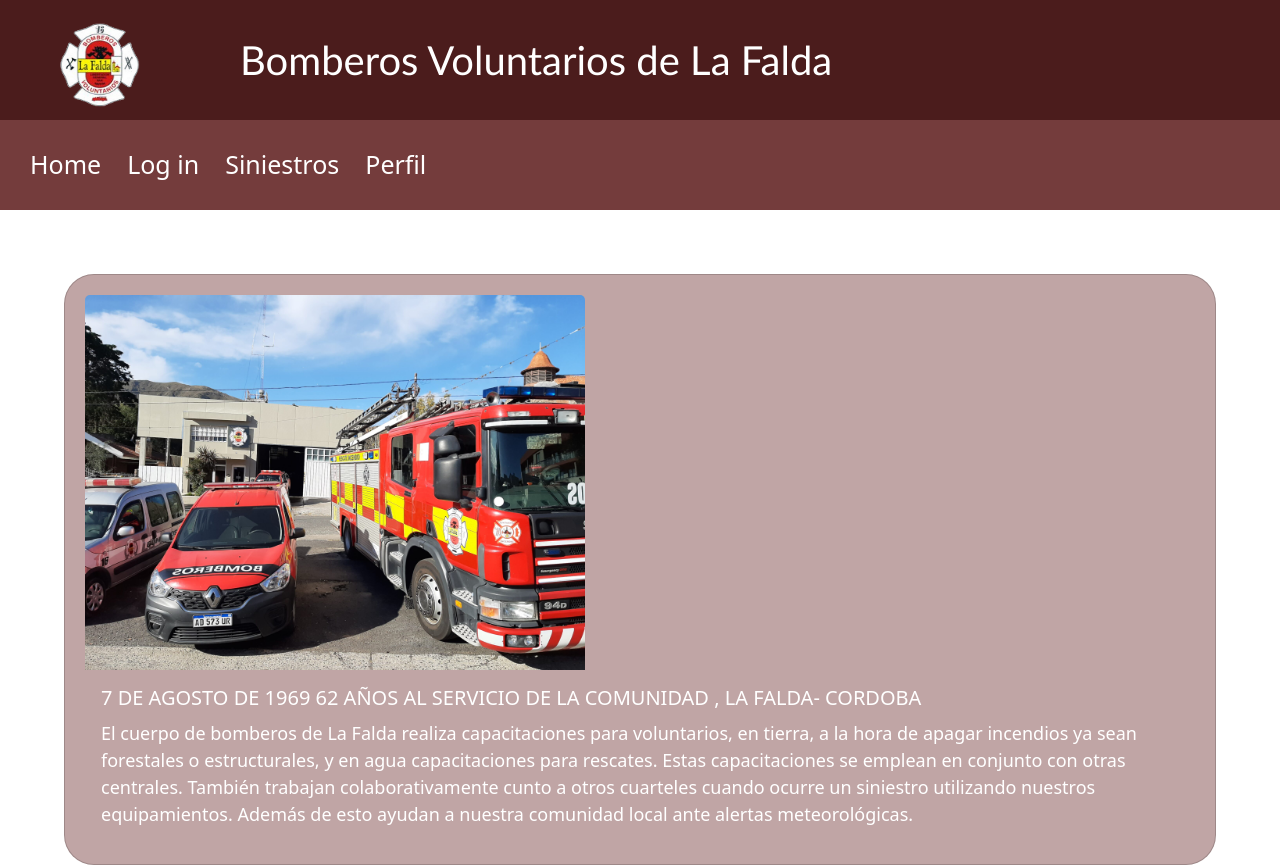
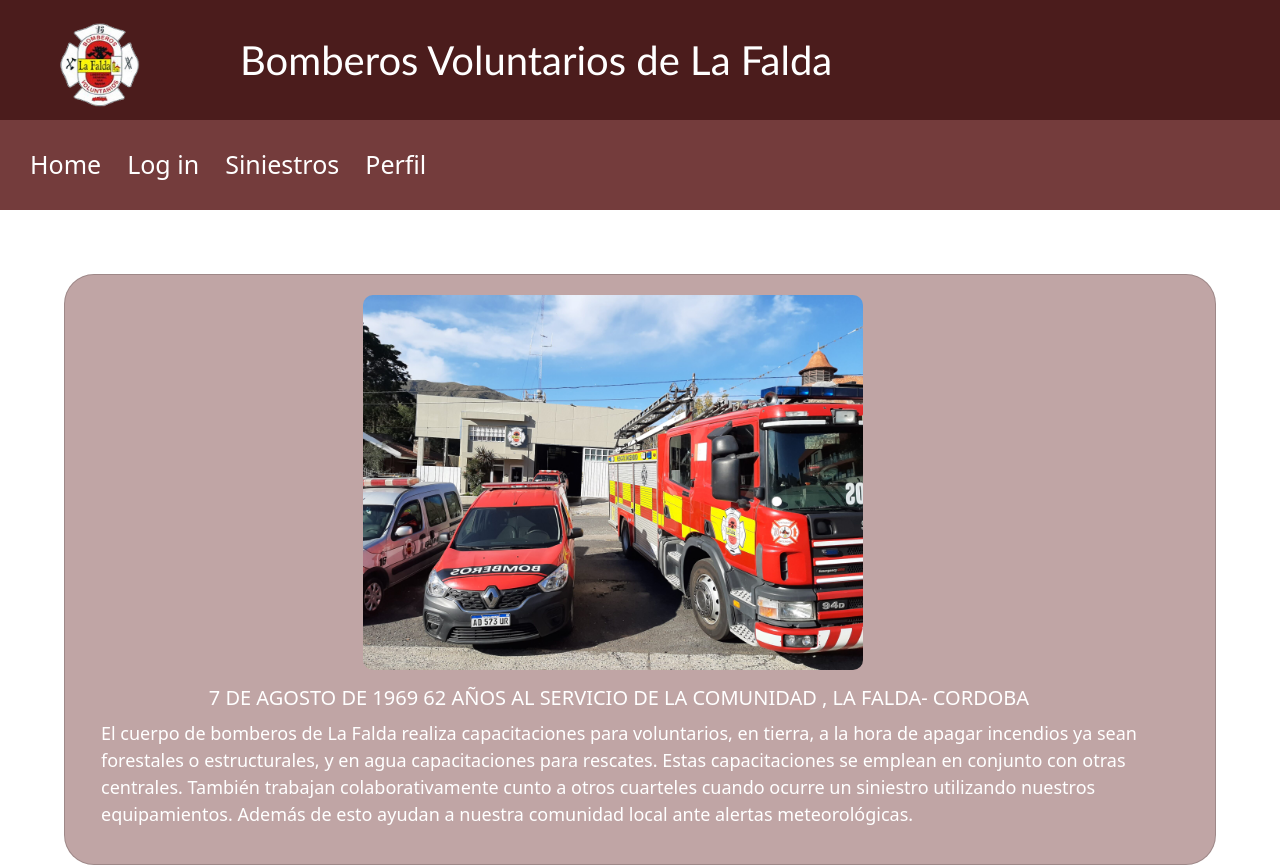
Before and after one commit to IanButcher/BomberosLaFalda, an Angular app: page /home in a window 1280 px wide. Shown: the top 867 px of the page. Built offline with nearby package versions, Linux system fonts and the light colour scheme.

Commit message:
Fixes
+ Home centred text and image
+ Profile fixed "card" position

```diff
--- a/src/app/pages/home/home.component.html
+++ b/src/app/pages/home/home.component.html
@@ -2,9 +2,9 @@
 
 <div class="header-titulo-img row contenedor">
   <div class="card mb-3 texto-info color">
-    <img src="./assets/img/Bomberos imagen.jpg" class="card-img-top" alt="...">
-    <div class="card-body">
-      <h5 class="card-title">7 DE AGOSTO DE 1969 62 AÑOS AL SERVICIO DE LA COMUNIDAD , LA FALDA- CORDOBA</h5>
+    <img src="./assets/img/Bomberos imagen.jpg" class="card-img-top" style="margin-left: 25%;; border-radius: 10px;" alt="...">
+    <div class="card-body col">
+      <h5 class="card-title" style="margin-left: 10%;">7 DE AGOSTO DE 1969 62 AÑOS AL SERVICIO DE LA COMUNIDAD , LA FALDA- CORDOBA</h5>
       <p class="card-text">El cuerpo de bomberos de La Falda realiza capacitaciones para voluntarios, en tierra, a la hora de apagar incendios ya sean forestales o estructurales, y en agua capacitaciones para rescates. Estas capacitaciones se emplean en conjunto con otras centrales. También trabajan colaborativamente cunto a otros cuarteles cuando ocurre un siniestro utilizando nuestros equipamientos. Además de esto ayudan a nuestra comunidad local ante alertas meteorológicas.</p>
     </div>
   </div>
--- a/src/app/pages/profile/profile.component.css
+++ b/src/app/pages/profile/profile.component.css
@@ -9,6 +9,7 @@
 html, body {
   width: 100%;
   height: 100%;
+  background-color: #b3aeae;
 }
 
 body {
@@ -17,7 +18,7 @@ body {
 }
 
 .card {
-  position: absolute;
+  position: relative;
   margin: auto;
   top: 0;
   right: 0;
```
Also changed, not shown: src/app/pages/profile/profile.component.html (+11 -0 lines).
